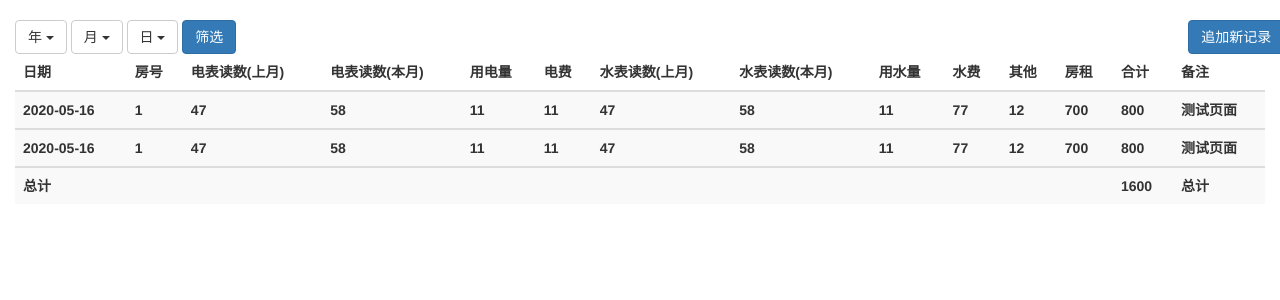
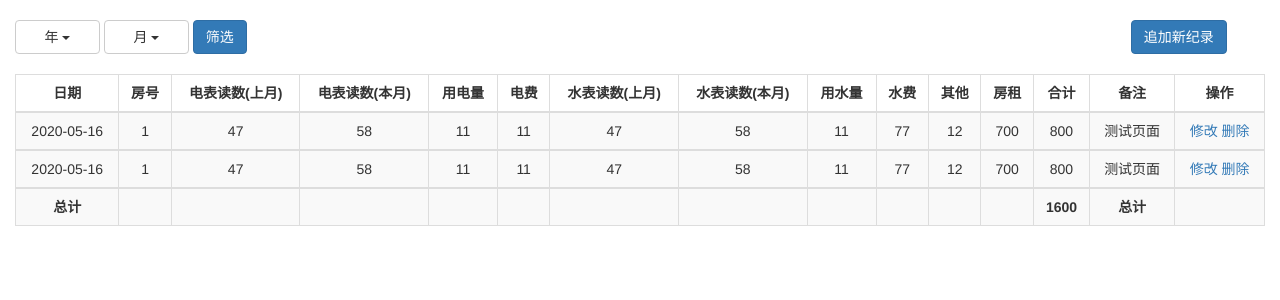
Before and after one commit to bokunopica/azr, a Flask app: template templates/rent.html in a window 1280 px wide. Shown: the part 55-355 px from the top of the page. Run offline with Flask 2, Linux system fonts and the light colour scheme; the template is opened without the code that fills it, so the values that code supplies are empty; parts of the project's set-up code (start-up, migrations or seed data) failed here and were passed over.

Commit message:
5/30 +doc

```diff
--- a/config/settings.py
+++ b/config/settings.py
@@ -21,7 +21,7 @@ class DevConfig(Config):
 
     THREAD = True
 
-    SQLALCHEMY_DATABASE_URI = "mysql+mysqlconnector://xxxx:xxxxxx@xxx.xxx.xxx.xxx:xxxx/xxxxx"
+    SQLALCHEMY_DATABASE_URI = "mysql+mysqlconnector://root:123456@localhost:3306/azrweb"
 
     SQLALCHEMY_TRACK_MODIFICATIONS = False
 
@@ -39,7 +39,7 @@ class OperationConfig(Config):
 
     THREAD = True
 
-    SQLALCHEMY_DATABASE_URI = "mysql+mysqlconnector://xxxx:xxxxxx@xxx.xxx.xxx.xxx:xxxx/xxxxx"
+    SQLALCHEMY_DATABASE_URI = "mysql+mysqlconnector://root:123456@localhost:3306/azrweb"
 
     SQLALCHEMY_TRACK_MODIFICATIONS = False
 
--- a/static/css/rent.css
+++ b/static/css/rent.css
@@ -2,3 +2,20 @@
     font-size:16px;
     font-weight: bold;
 }
+
+.dropdown-menu{
+    min-width:100%;
+}
+
+.dropdown-toggle{
+    width:85px;
+}
+
+#modal-btn{
+    position:absolute;
+    right:50%;
+}
+
+td,th{
+    text-align: center;
+}
--- a/static/js/rent.js
+++ b/static/js/rent.js
@@ -0,0 +1,18 @@
+$(function () {
+    $("#save-rent-info").click(function () {
+        $('#myModal').modal('hide');
+    });
+
+    $("#year-toggle li a").click(function(){
+        var year_select = this.text;
+        $("#year-selected").text(year_select);
+    });
+    $("#month-toggle li a").click(function(){
+        /*
+        *
+        * */
+        var month_select = this.text;
+        $("#month-selected").text(month_select);
+    })
+
+});
--- a/templates/rent.html
+++ b/templates/rent.html
@@ -29,13 +29,14 @@
 <div id="top-buttons">
     <div class="container-fluid">
         <div class="row">
-            <div class="col-xs-3 col-md-3">
+            <div class="col-xs-4 col-md-4">
                 <div class="btn-group">
                     <button type="button" class="btn btn-default dropdown-toggle" data-toggle="dropdown"
                             aria-haspopup="true" aria-expanded="false">
-                        年 <span class="caret"></span>
+                        <span id="year-selected"></span><span>年</span>
+                        <span class="caret"></span>
                     </button>
-                    <ul class="dropdown-menu">
+                    <ul class="dropdown-menu" id="year-toggle">
                         <li><a href="#">2019</a></li>
                         <li><a href="#">2020</a></li>
                         <li><a href="#">2021</a></li>
@@ -44,38 +45,38 @@
                 <div class="btn-group">
                     <button type="button" class="btn btn-default dropdown-toggle" data-toggle="dropdown"
                             aria-haspopup="true" aria-expanded="false">
-                        月 <span class="caret"></span>
+                        <span id="month-selected"></span><span>月</span>
+                        <span class="caret"></span>
                     </button>
-                    <ul class="dropdown-menu">
-                        <li><a href="#">2019</a></li>
-                        <li><a href="#">2020</a></li>
-                        <li><a href="#">2021</a></li>
-                    </ul>
-                </div>
-                <div class="btn-group">
-                    <button type="button" class="btn btn-default dropdown-toggle" data-toggle="dropdown"
-                            aria-haspopup="true" aria-expanded="false">
-                        日 <span class="caret"></span>
-                    </button>
-                    <ul class="dropdown-menu">
-                        <li><a href="#">2019</a></li>
-                        <li><a href="#">2020</a></li>
-                        <li><a href="#">2021</a></li>
+                    <ul class="dropdown-menu" id="month-toggle">
+                        <li><a href="#">1</a></li>
+                        <li><a href="#">2</a></li>
+                        <li><a href="#">3</a></li>
+                        <li><a href="#">4</a></li>
+                        <li><a href="#">5</a></li>
+                        <li><a href="#">6</a></li>
+                        <li><a href="#">7</a></li>
+                        <li><a href="#">8</a></li>
+                        <li><a href="#">9</a></li>
+                        <li><a href="#">10</a></li>
+                        <li><a href="#">11</a></li>
+                        <li><a href="#">12</a></li>
                     </ul>
                 </div>
                 <button class="btn btn-primary" type="button">筛选</button>
             </div>
-            <div class="col-xs-1 col-md-1 col-md-offset-8 col-xs-offset-8">
-                <button class="btn btn-primary" type="button">追加新记录</button>
+            <div class="col-xs-1 col-md-1 col-md-offset-7 col-xs-offset-7">
+                <button type="button" class="btn btn-primary" data-toggle="modal" data-target="#myModal" id="modal-btn">追加新纪录</button>
             </div>
         </div>
     </div>
 </div>
 
+<br>
 
 <div id="table">
     <div class="container-fluid">
-        <table class="table table-striped">
+        <table class="table table-striped table-bordered">
             <thead>
                 <tr>
                     <th>日期</th>
@@ -92,42 +93,51 @@
                     <th>房租</th>
                     <th>合计</th>
                     <th>备注</th>
+                    <th>操作</th>
                 </tr>
             </thead>
             <tbody>
                 <tr>
-                    <th>2020-05-16</th>
-                    <th>1</th>
-                    <th>47</th>
-                    <th>58</th>
-                    <th>11</th>
-                    <th>11</th>
-                    <th>47</th>
-                    <th>58</th>
-                    <th>11</th>
-                    <th>77</th>
-                    <th>12</th>
-                    <th>700</th>
-                    <th>800</th>
-                    <th>测试页面</th>
+                    <td>2020-05-16</td>
+                    <td>1</td>
+                    <td>47</td>
+                    <td>58</td>
+                    <td>11</td>
+                    <td>11</td>
+                    <td>47</td>
+                    <td>58</td>
+                    <td>11</td>
+                    <td>77</td>
+                    <td>12</td>
+                    <td>700</td>
+                    <td>800</td>
+                    <td>测试页面</td>
+                    <td>
+                        <a href="">修改</a>
+                        <a href="">删除</a>
+                    </td>
                 </tr>
             </tbody>
             <tbody>
                 <tr>
-                    <th>2020-05-16</th>
-                    <th>1</th>
-                    <th>47</th>
-                    <th>58</th>
-                    <th>11</th>
-                    <th>11</th>
-                    <th>47</th>
-                    <th>58</th>
-                    <th>11</th>
-                    <th>77</th>
-                    <th>12</th>
-                    <th>700</th>
-                    <th>800</th>
-                    <th>测试页面</th>
+                    <td>2020-05-16</td>
+                    <td>1</td>
+                    <td>47</td>
+                    <td>58</td>
+                    <td>11</td>
+                    <td>11</td>
+                    <td>47</td>
+                    <td>58</td>
+                    <td>11</td>
+                    <td>77</td>
+                    <td>12</td>
+                    <td>700</td>
+                    <td>800</td>
+                    <td>测试页面</td>
+                    <td>
+                        <a href="">修改</a>
+                        <a href="">删除</a>
+                    </td>
                 </tr>
             </tbody>
             <tbody>
@@ -146,6 +156,7 @@
                     <th></th>
                     <th>1600</th>
                     <th>总计</th>
+                    <th></th>
                 </tr>
             </tbody>
         </table>
@@ -153,7 +164,24 @@
 </div>
 
 
-
+<!-- Modal -->
+<div class="modal fade" id="myModal" tabindex="-1" role="dialog" aria-labelledby="myModalLabel">
+  <div class="modal-dialog" role="document">
+    <div class="modal-content">
+      <div class="modal-header">
+        <button type="button" class="close" data-dismiss="modal" aria-label="Close"><span aria-hidden="true">&times;</span></button>
+        <h4 class="modal-title" id="myModalLabel">Modal title</h4>
+      </div>
+      <div class="modal-body">
+        ...
+      </div>
+      <div class="modal-footer">
+        <button type="button" class="btn btn-default" data-dismiss="modal">Close</button>
+        <button type="button" class="btn btn-primary" id="save-rent-info">Save changes</button>
+      </div>
+    </div>
+  </div>
+</div>
 
 </body>
 </html>
```
